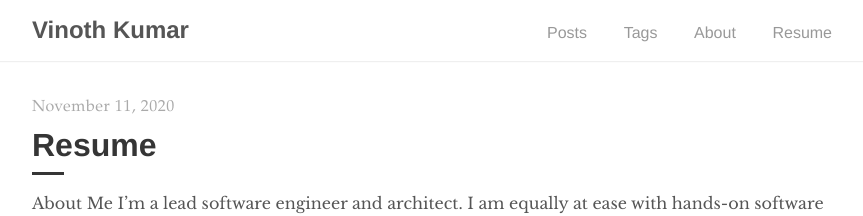
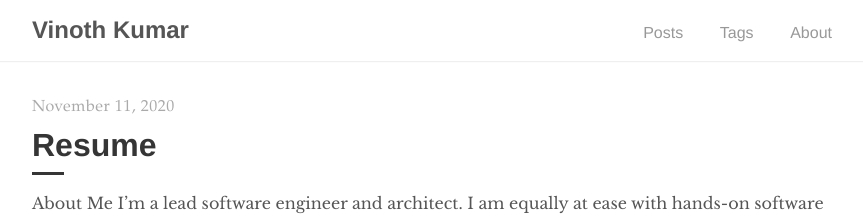
Before and after one commit to vinoct6/vinoct6.github.io, a Jekyll site: the page built from index.html, in a window 1280 px wide. Shown: the top 216 px of the page, without its empty margins (208-1071 px from the left). Built offline with Jekyll 4.4.1, drawn with Linux system fonts in a browser that asks for light colours; the list of posts is cut into pages by our own code; comment, search, counter and statistics services are not loaded.

Commit message:
questions

```diff
--- a/_includes/navigation.html
+++ b/_includes/navigation.html
@@ -7,7 +7,6 @@
       <li><a href="{{ site.baseurl }}/">Posts</a></li>
       <li><a href="{{ '/tags' | prepend: site.baseurl }}">Tags</a></li>
       <li><a href="{{ '/about' | prepend: site.baseurl }}">About</a></li>
-      <li><a href="{{ '/2020-11-11/resume' | prepend: site.baseurl }}">Resume</a></li>
     </ul>
   </div>
 </nav>
```
